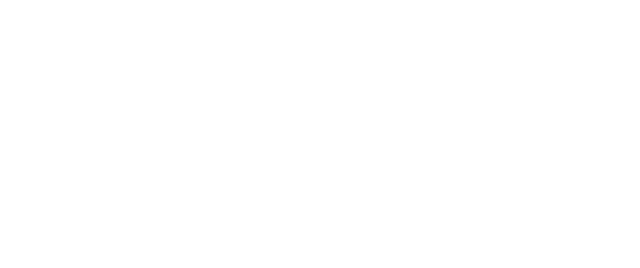
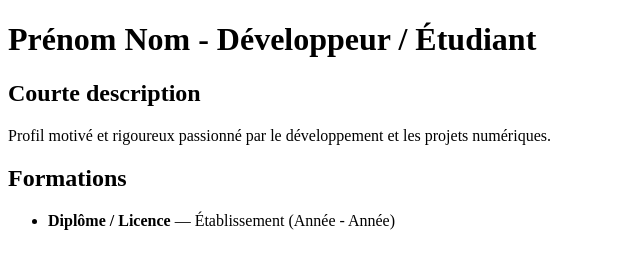
Before and after one commit to M7-kode/mon-cv, a plain HTML site: page index.html in a window 1280 px wide. Shown: the whole page, without its empty margins (0-640 px from the left). Drawn offline with Linux system fonts and the light colour scheme.

Commit message:
mise en place de la section formations

```diff
--- a/index.html
+++ b/index.html
@@ -3,12 +3,22 @@
 <head>
   <meta charset="UTF-8" />
   <meta name="viewport" content="width=device-width, initial-scale=1.0" />
-  <title>Mon CV</title>
+  <title>Mon CV - Formations</title>
 </head>
 <body>
-  <header id="titre"></header>
-  <section id="description"></section>
-  <section id="formations"></section>
+  <header id="titre">
+    <h1>Prénom Nom - Développeur / Étudiant</h1>
+  </header>
+  <section id="description">
+    <h2>Courte description</h2>
+    <p>Profil motivé et rigoureux passionné par le développement et les projets numériques.</p>
+  </section>
+  <section id="formations">
+    <h2>Formations</h2>
+    <ul>
+      <li><strong>Diplôme / Licence</strong> — Établissement (Année - Année)</li>
+    </ul>
+  </section>
   <section id="experiences"></section>
   <section id="competences"></section>
   <section id="associations"></section>
```
